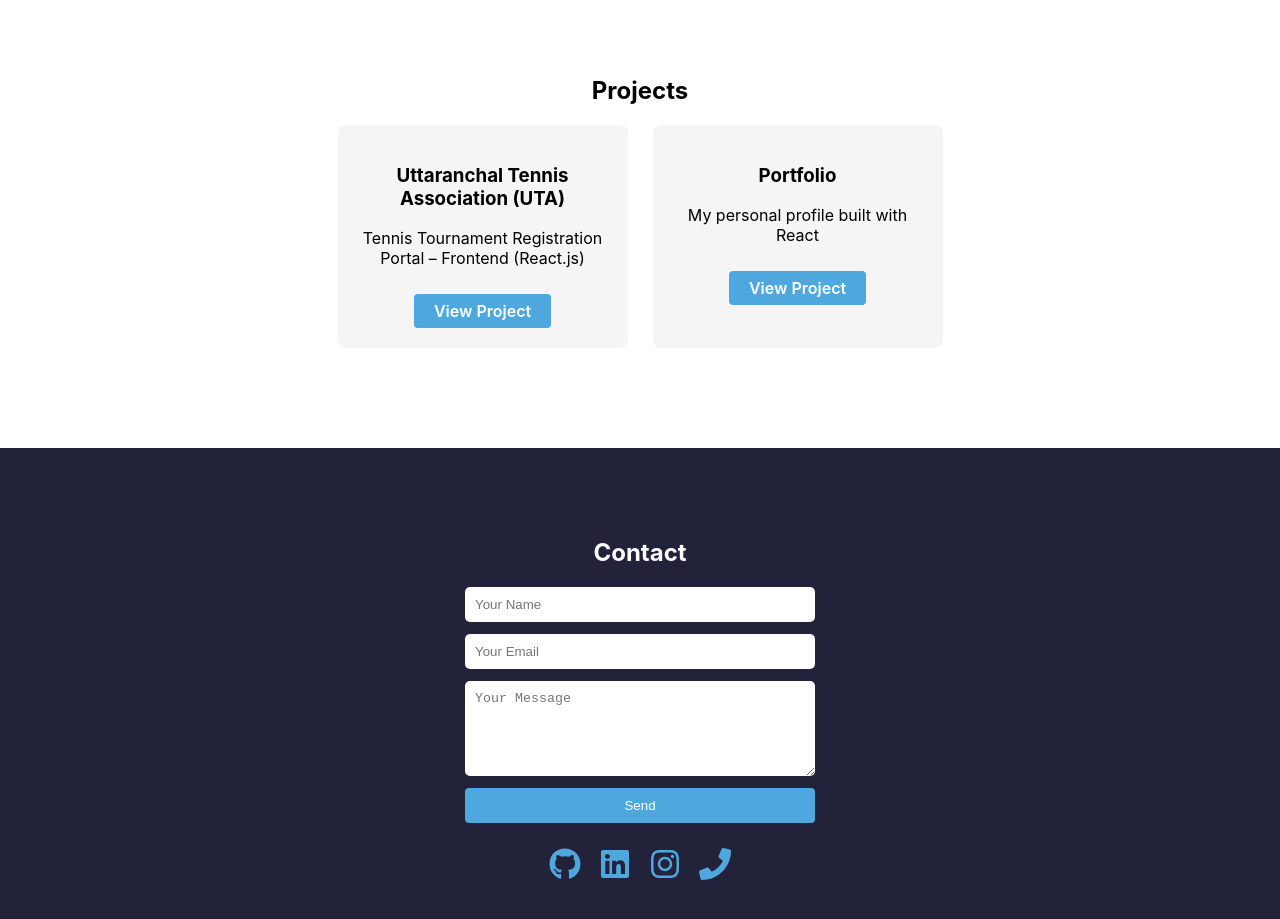
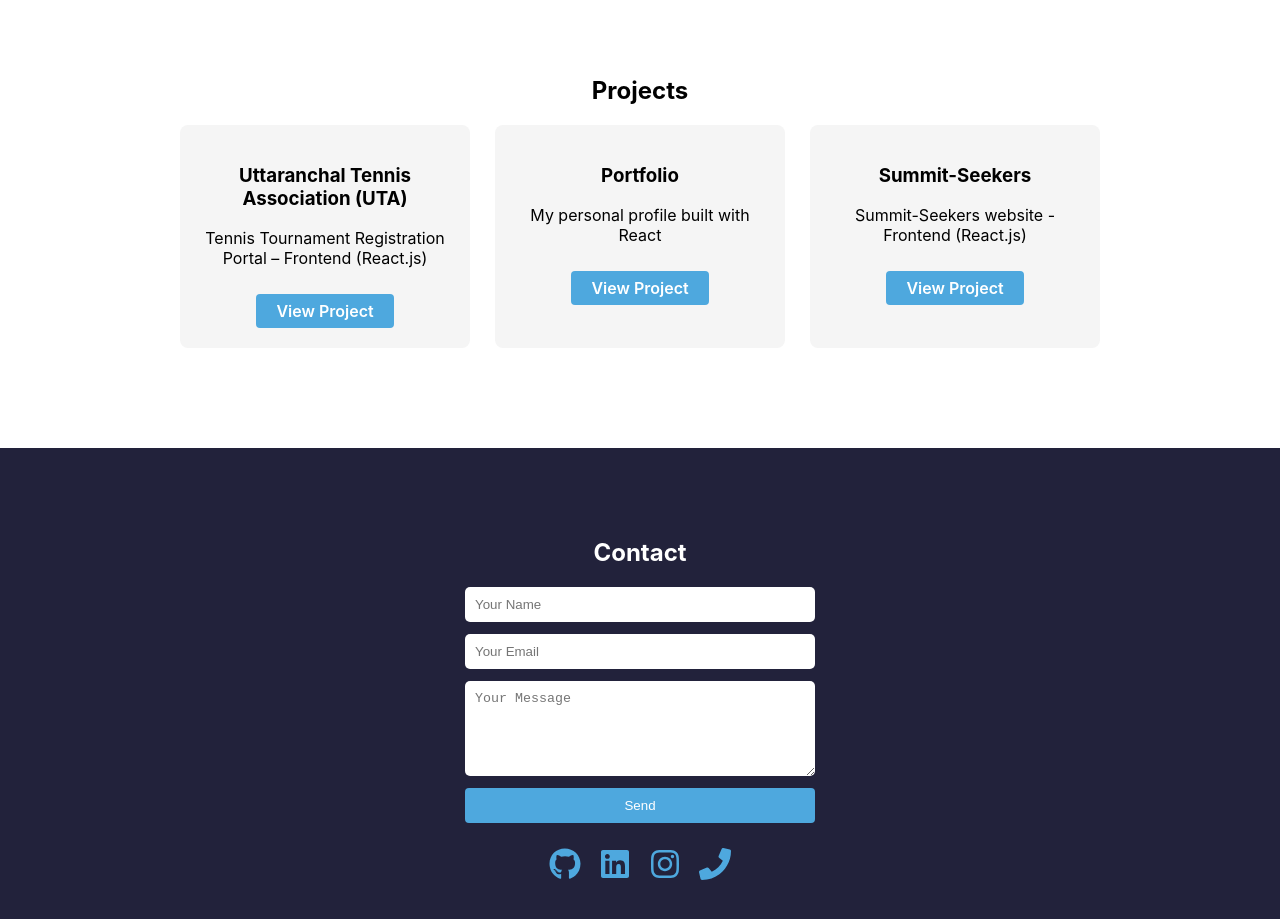
Before and after one commit to vipul0072/my-personal-portfolio, a React (Create React App) app: page / in a window 1280 px wide. Shown: the part 1920-2839 px from the top of the page. Built offline with nearby package versions, Linux system fonts and the light colour scheme.

Commit message:
Update Projects.jsx
all projects updated

```diff
--- a/src/components/Projects.jsx
+++ b/src/components/Projects.jsx
@@ -3,7 +3,8 @@ import "../style/Projects.css";
 
 const projects = [
   { title: "Uttaranchal Tennis Association (UTA)", desc: "Tennis Tournament Registration Portal – Frontend (React.js)", link: "https://uttaranchal-tennis-association.vercel.app/" },
-  { title: "Portfolio", desc: "My personal profile built with React", link:"http://localhost:3000/" }
+  { title: "Portfolio", desc: "My personal profile built with React", link:"https://my-personal-portfolio-alpha-cyan.vercel.app/" },
+  { title: "Summit-Seekers", desc: "Summit-Seekers website - Frontend (React.js)", link: "https://summit-seekers-ashen.vercel.app/"}
 ];
 
 export default function Projects() {
```
